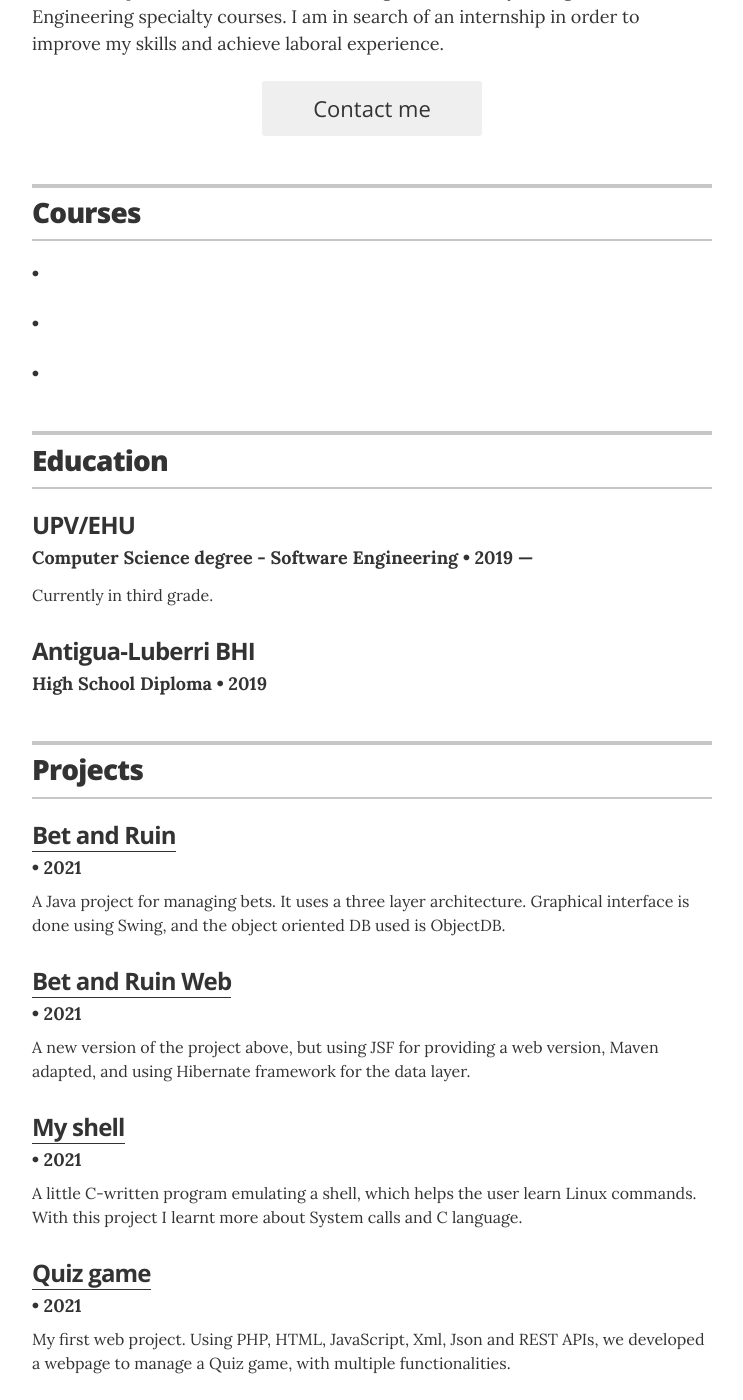
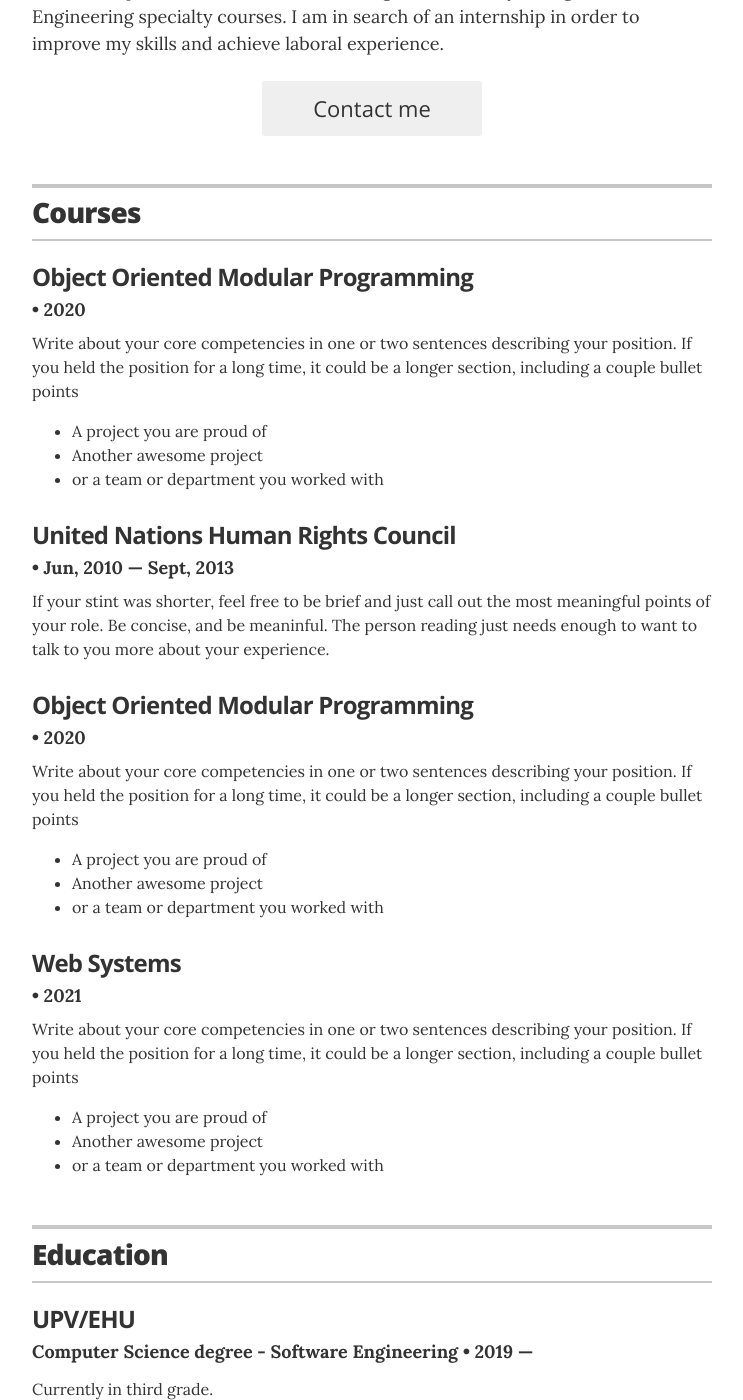
Before and after one commit to inakimoreno/inakimoreno.github.io, a Jekyll site: the page built from index.html, in a window 1280 px wide and 1400 px high, scrolled down 215 px. Shown: the whole window, without its empty margins (268-1011 px from the left). Built offline with Jekyll 4.4.1, drawn with Linux system fonts in a browser that asks for light colours.

Commit message:
added courses

```diff
--- a/_data/experience.yml
+++ b/_data/experience.yml
@@ -1,4 +1,21 @@
-# Courses
+# Jobs
+# VP of Global Communications
+- company: Object Oriented Modular Programming
+  duration: 2020
+  summary: Write about your core competencies in one or two sentences describing your position. If you held the position for a long time, it could be a longer section, including a couple bullet points	<ul class="resume-item-list"><li>A project you are proud of</li><li>Another awesome project</li><li>or a team or department you worked with</li></ul>
+
+# Director of Digital Stratgy
+- company: United Nations Human Rights Council
+  position: Director of Digital Strategy
+  duration:  Jun, 2010 &mdash; Sept, 2013
+  summary: If your stint was shorter, feel free to be brief and just call out the most meaningful points of your role. Be concise, and be meaninful. The person reading just needs enough to want to talk to you more about your experience.
+
+
+# Communications Coordinator
+- company: Springfield Women & Children's Center
+  position: Communications Coordinator
+  duration:   Jun, 2008  &mdash; May, 2010
+  summary: Led communication efforts across digital and traditional media channels for marketing and public relations, internal communication strategies, and coordinated support programs for the recipients of the center's services.
 
   company: Object Oriented Modular Programming
   duration: 2020
```
